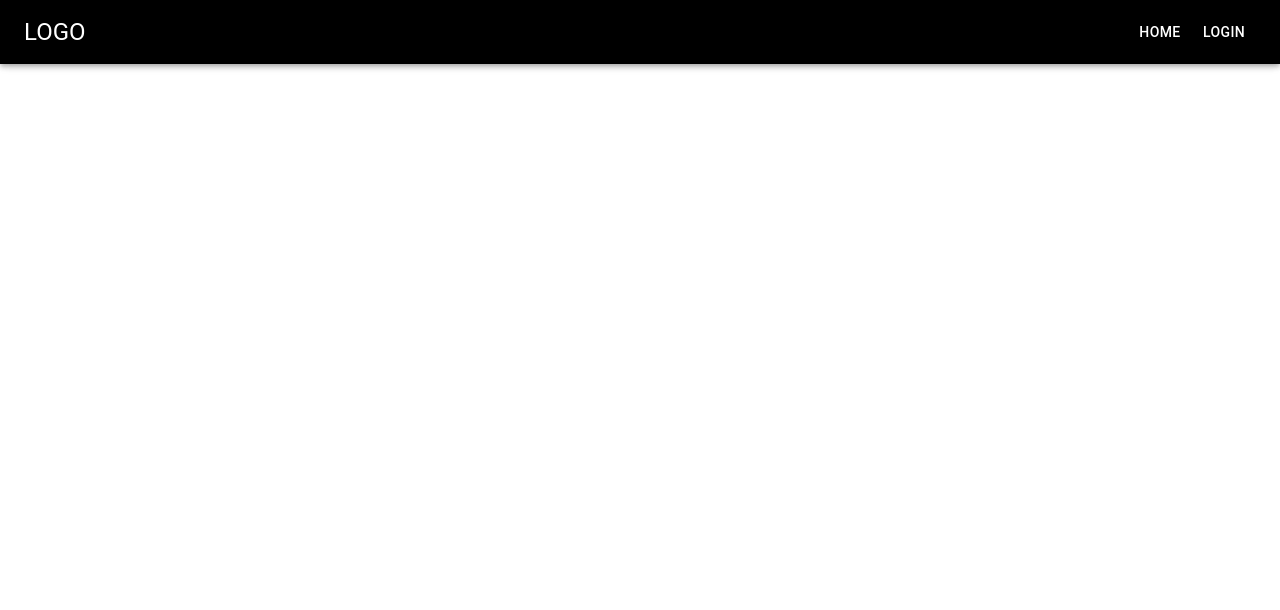
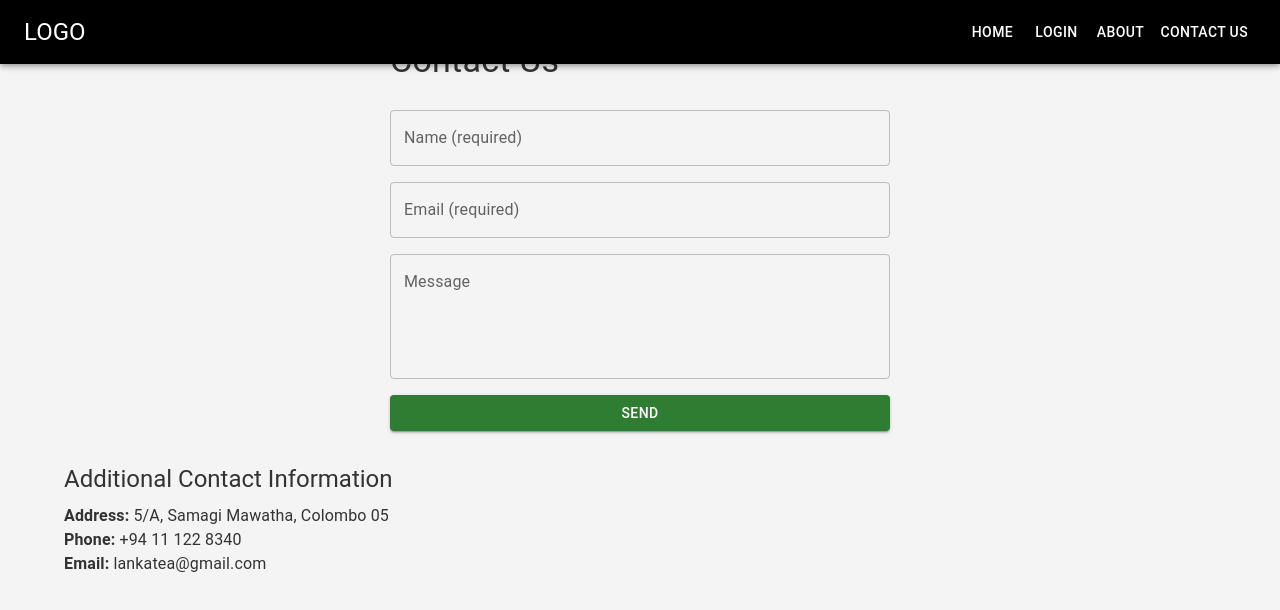
Before and after one commit to NadunMN/Eventer, a React (Vite) app: page /Contact in a window 1280 px wide. Before the commit this address had no page. Shown: the top 610 px of the page. Built offline with nearby package versions, Linux system fonts and the light colour scheme.

Commit message:
i create about and contact page UI

```diff
--- a/src/App.jsx
+++ b/src/App.jsx
@@ -1,16 +1,23 @@
+import {About} from "./components/AboutPage/About"
+import {Contact} from "./components/contactPage/Contact"
 import { Home } from "./components/Home"
 import { LoginPage } from "./components/LoginPage"
 import { NavBar } from "./components/NavBar"
 import { Route, Routes } from "react-router-dom"
+
 
 function App() {
 
   return (
     <>
     <NavBar />
+
       <Routes>
         <Route path="/" element={<Home />} />
         <Route path="login" element={<LoginPage />} />
+        <Route path="About" element={<About />} />
+        <Route path="Contact" element={<Contact />} />
+
       </Routes>
     </>
   )
--- /dev/null
+++ b/src/components/AboutPage/About.jsx
@@ -0,0 +1,73 @@
+import React from 'react';
+import './Abouts.css'; // Import the CSS file for styling
+import teamMember1 from '../assets/images/team-member1.jpg';
+import teamMember2 from '../assets/images/team-member2.jpg';
+
+export  const About = () => {
+  return (
+    <div className="about-container">
+      {/* Header Section */}
+      <header className="about-header">
+        <h1>About Our Event Management App</h1>
+      </header>
+
+      {/* Introduction Section */}
+      <section className="about-intro">
+        <h2>Introduction</h2>
+        <p>Our event management app is designed to simplify the process of organizing and attending events. Whether you are planning a small gathering or a large conference, our app has all the features you need to make your event a success.</p>
+      </section>
+
+      {/* Mission Statement Section */}
+      <section className="about-mission">
+        <h2>Our Mission</h2>
+        <p>Our mission is to provide a seamless event management experience that saves you time and effort, allowing you to focus on what really matters - creating unforgettable experiences.</p>
+      </section>
+
+      {/* Team Section */}
+      <section className="about-team">
+        <h2>Meet the Team</h2>
+        <div className="team-members">
+          <div className="team-member">
+            <img src={teamMember1} alt="Team Member 1" />
+            <h3>Kurunagala Moda Nadun</h3>
+            <p>CEO & Founder</p>
+          </div>
+          <div className="team-member">
+            <img src={teamMember2} alt="Team Member 2" />
+            <h3>Nuwara Moda Sachith </h3>
+            <p>Lead Developer</p>
+          </div>
+          {/* Add more team members as needed */}
+        </div>
+      </section>
+
+      {/* Features Overview Section */}
+      <section className="about-features">
+        <h2>Features Overview</h2>
+        <ul>
+          <li>Event Planning Tools</li>
+          <li>Real-time Updates</li>
+          <li>Attendee Management</li>
+          <li>Customizable Event Pages</li>
+        </ul>
+      </section>
+
+      {/* Testimonials Section */}
+      <section className="about-testimonials">
+        <h2>User Testimonials</h2>
+        <blockquote>
+          "This app made organizing our conference so much easier! Highly recommend it."
+          <cite>- Emily Johnson</cite>
+        </blockquote>
+      </section>
+
+      {/* Footer Section */}
+      <footer className="about-footer">
+        <p>© 2024 Event Management App. All rights reserved.</p>
+        <div className="social-links">
+          <a href="#!">Facebook</a> | <a href="#!">Twitter</a> | <a href="#!">LinkedIn</a>
+        </div>
+      </footer>
+    </div>
+  );
+};
--- /dev/null
+++ b/src/components/AboutPage/Abouts.css
@@ -0,0 +1,24 @@
+/* General Styling */
+body {
+  font-family: 'Arial', sans-serif;
+  line-height: 1.6;
+  color: #333;
+  margin: 0;
+  padding: 0;
+  background-color: #f4f4f4;
+}
+
+.about-container {
+  max-width: 1200px;
+  margin: 0 auto;
+  padding: 20px;
+}
+
+/* Header Section */
+.about-header {
+  text-align: center;
+  background-color: #007BFF;
+  color: white;
+  padding: 50px 0;
+
+}
--- a/src/components/NavBar.jsx
+++ b/src/components/NavBar.jsx
@@ -24,6 +24,16 @@ export const NavBar = () => {
               Login
               {" "}
             </Button>
+            <Button color="inherit" component={Link} to="/About">
+              {" "}
+              About
+              {" "}
+            </Button>
+              <Button color="inherit" component={Link} to="/Contact">
+              {" "}
+              Contact Us
+              {" "}
+            </Button>
           </Toolbar>
         </AppBar>
       </Grid>
--- /dev/null
+++ b/src/components/contactPage/Contact.jsx
@@ -0,0 +1,26 @@
+import React from 'react';
+import { Container, Typography, Box } from '@mui/material';
+import ContactForm from './contactForm';
+
+
+export const Contact = () => {
+  return (
+    <Container>
+      <ContactForm />
+      <Box sx={{ mt: 4 }}>
+        <Typography variant="h5" component="h2" gutterBottom>
+          Additional Contact Information
+        </Typography>
+        <Typography variant="body1">
+          <strong>Address:</strong> 5/A, Samagi Mawatha, Colombo 05
+        </Typography>
+        <Typography variant="body1">
+          <strong>Phone:</strong> +94 11 122 8340
+        </Typography>
+        <Typography variant="body1">
+          <strong>Email:</strong> lankatea@gmail.com
+        </Typography>
+      </Box>
+    </Container>
+  );
+};
--- /dev/null
+++ b/src/components/contactPage/contactForm.jsx
@@ -0,0 +1,87 @@
+import React, { useState } from 'react';
+import { TextField, Button, Box, Typography, Alert } from '@mui/material';
+
+const ContactForm = () => {
+  const [formData, setFormData] = useState({ name: '', email: '', message: '' });
+  const [formErrors, setFormErrors] = useState({});
+  const [formSubmitted, setFormSubmitted] = useState(false);
+
+  const handleChange = (e) => {
+    const { name, value } = e.target;
+    setFormData({ ...formData, [name]: value });
+  };
+
+  // Validate form fields
+  const validate = () => {
+    let errors = {};
+    if (!formData.name) errors.name = 'Name is required';
+    if (!formData.email) {
+      errors.email = 'Email is required';
+    } else if (!/\S+@\S+\.\S+/.test(formData.email)) {
+      errors.email = 'Email address is invalid';
+    }
+    if (!formData.message) errors.message = 'Message is required';
+    return errors;
+  };
+
+  // Handle form submission
+  const handleSubmit = (e) => {
+    e.preventDefault();
+    const errors = validate();
+    if (Object.keys(errors).length === 0) {
+
+      console.log('Form data:', formData);
+      setFormSubmitted(true);
+      setFormData({ name: '', email: '', message: '' });
+    } else {
+      setFormErrors(errors);
+    }
+  };
+
+  return (
+    <Box
+      component="form"
+      sx={{ display: 'flex', flexDirection: 'column', gap: 2, width: '200%', maxWidth: 500, mx: 'auto', mt: 5 }}
+      onSubmit={handleSubmit}
+    >
+      <Typography variant="h4" component="h1" gutterBottom>
+        Contact Us
+      </Typography>
+      {formSubmitted && <Alert severity="success">Your message has been sent successfully!</Alert>}
+      <TextField
+        label="Name (required)"
+        variant="outlined"
+        name="name"
+        value={formData.name}
+        onChange={handleChange}
+        error={!!formErrors.name}
+        helperText={formErrors.name}
+      />
+      <TextField
+        label="Email (required)"
+        variant="outlined"
+        name="email"
+        value={formData.email}
+        onChange={handleChange}
+        error={!!formErrors.email}
+        helperText={formErrors.email}
+      />
+      <TextField
+        label="Message"
+        variant="outlined"
+        name="message"
+        value={formData.message}
+        onChange={handleChange}
+        error={!!formErrors.message}
+        helperText={formErrors.message}
+        multiline
+        rows={4}
+      />
+      <Button type="send" variant="contained" color="success">
+        Send
+      </Button>
+    </Box>
+  );
+};
+
+export default ContactForm;
```
Also changed, not shown: src/components/assets/images/team-member1.jpg (added), src/components/assets/images/team-member2.jpg (added).
